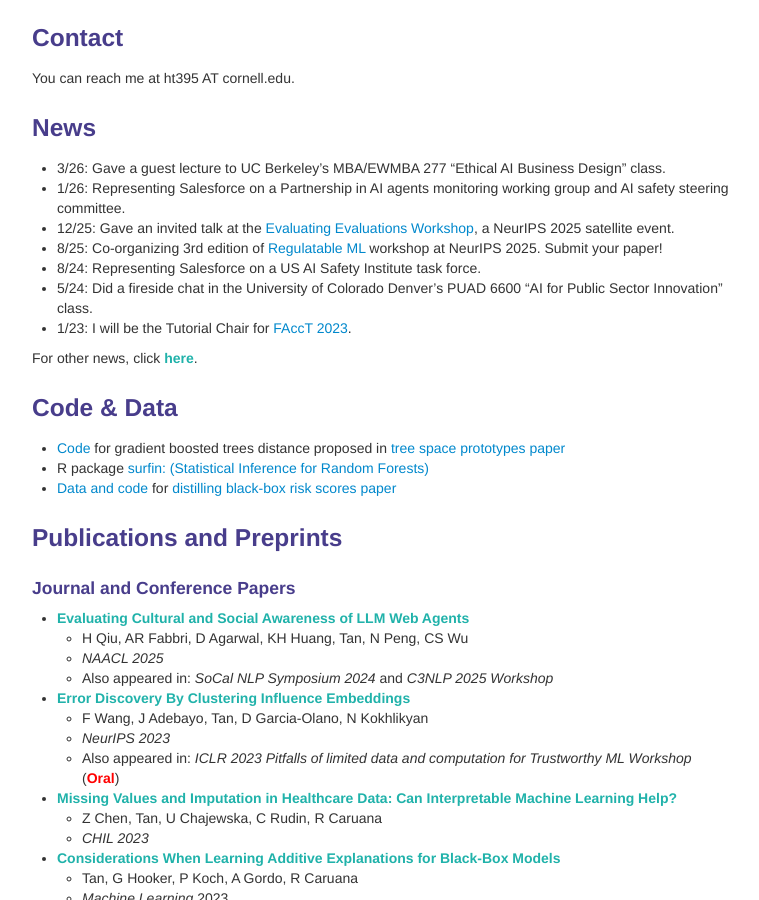
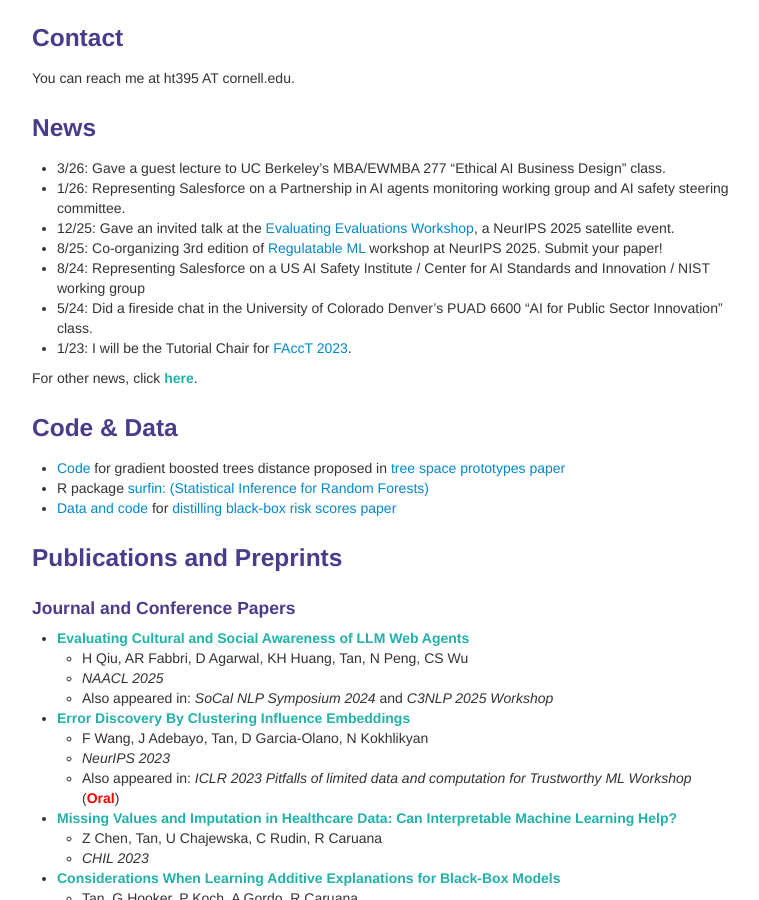
Before and after one commit to shftan/shftan.github.io, a Jekyll site: the page built from index.md, in a window 1280 px wide and 900 px high, scrolled down 424 px. Shown: the whole window, without its empty margins (258-1017 px from the left). Built offline with Jekyll 4.4.1, drawn with Linux system fonts in a browser that asks for light colours.

Commit message:
Update index.md

```diff
--- a/index.md
+++ b/index.md
@@ -36,7 +36,7 @@ You can reach me at ht395 AT cornell.edu.
 - 1/26: Representing Salesforce on a Partnership in AI agents monitoring working group and AI safety steering committee.
 - 12/25: Gave an invited talk at the [Evaluating Evaluations Workshop](https://evalevalai.com/events/workshop-2025/), a NeurIPS 2025 satellite event.
 - 8/25: Co-organizing 3rd edition of [Regulatable ML](https://regulatableml.github.io/) workshop at NeurIPS 2025. Submit your paper!
-- 8/24: Representing Salesforce on a US AI Safety Institute task force.
+- 8/24: Representing Salesforce on a US AI Safety Institute / Center for AI Standards and Innovation / NIST working group
 - 5/24: Did a fireside chat in the University of Colorado Denver's PUAD 6600 "AI for Public Sector Innovation" class.
 - 1/23: I will be the Tutorial Chair for [FAccT 2023](https://facctconference.org/2023/index.html).
 
```
